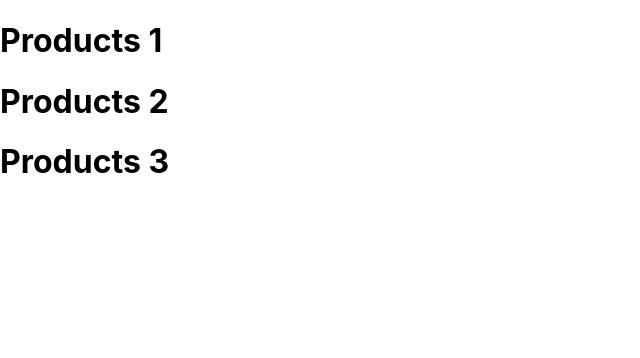
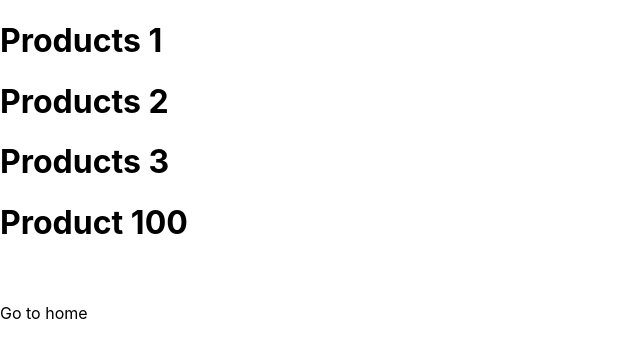
Before and after one commit to Bhargav1224/Next-js-1, a Next.js app: page /products in a window 1280 px wide. Shown: the top 358 px of the page, without its empty margins (0-640 px from the left). Built offline with nearby package versions, Linux system fonts and the light colour scheme.

Commit message:
Link based routing is done

```diff
--- a/pages/products/index.js
+++ b/pages/products/index.js
@@ -1,10 +1,38 @@
-const ProductList = () => {
+import Link from "next/link";
+
+const ProductList = ({ productId = 100 }) => {
+  //<Link href="/products/3" replace>Products 3</Link>
+  // here replace will throw user to home page instead of productList page (back the history getting changed)
+
+  // replace will replace the url instead of adding the new url to stack
+
+  //Link is used for client side routing , which means routing within out application, if we want to visits other external websites or pages we need to use anchor tag only (<a href="https://www.google.com">visit</a>).
+
+  // we should not use anchor tag for client side routing
+
   return (
-    <>
-      <h1>Products 1</h1>
-      <h1>Products 2</h1>
-      <h1>Products 3</h1>
-    </>
+    <div>
+      <h1>
+        <Link href="/products/1">Products 1</Link>
+      </h1>
+      <h1>
+        <Link href="/products/2">Products 2</Link>
+      </h1>
+      <h1>
+        <Link href="/products/3" replace>
+          Products 3
+        </Link>
+      </h1>
+      <h1>
+        <Link href={`/products/${productId}`}>
+          <a>Product {productId}</a>
+        </Link>
+      </h1>
+
+      <br />
+      <br />
+      <Link href="/">Go to home</Link>
+    </div>
   );
 };
 
```
Also changed, not shown: pages/index.js (+9 -0 lines).
